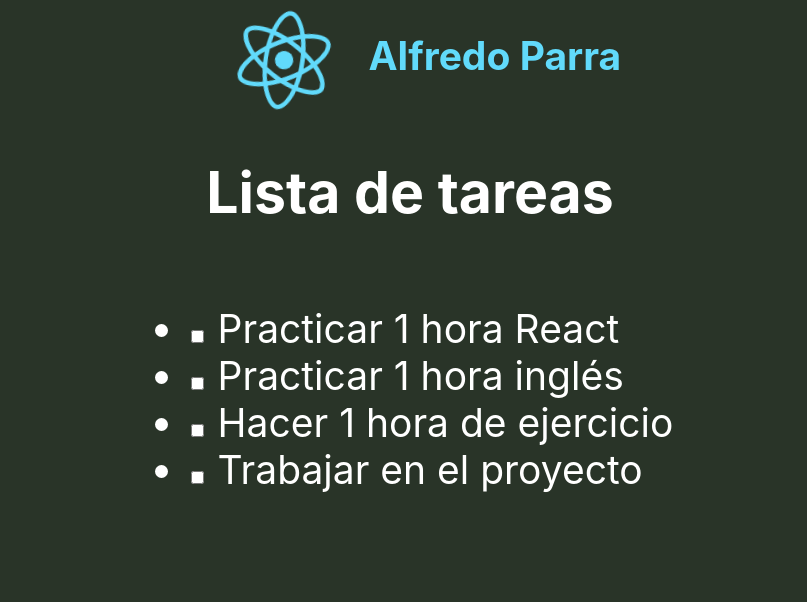
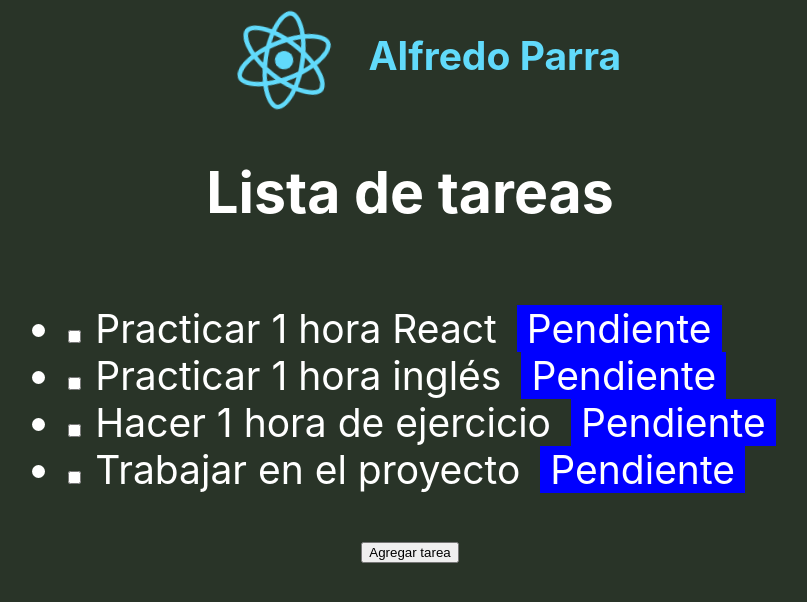
Before and after one commit to Draifor/my-react-task-list, a React (Create React App) app: page / in a window 1280 px wide. Shown: the top 602 px of the page, without its empty margins (230-1037 px from the left). Built offline with nearby package versions, Linux system fonts and the light colour scheme.

Commit message:
Added use state tho tasko TaskListComponent

```diff
--- a/src/components/TaskComponent.jsx
+++ b/src/components/TaskComponent.jsx
@@ -1,8 +1,11 @@
-function TaskComponent(props) {
+import "./task.css"
+
+function TaskComponent({ description, status }) {
     return (
-      <label>
-        <input type="checkbox"/> {props.task}
-      </label>
+      <>
+        <input type="checkbox" /> {description}
+        <span>{status === "Pendiente" ? "Pendiente" : "Completado"}</span>
+      </>
     );
 }
 
--- a/src/components/TaskListComponent.jsx
+++ b/src/components/TaskListComponent.jsx
@@ -1,22 +1,26 @@
+import { useState } from "react";
 import TaskComponent from "./TaskComponent";
 
 function TaskListComponent() {
+  const defaultTasks = [
+    { description: "Practicar 1 hora React", status: "Pendiente" },
+    { description: "Practicar 1 hora inglés", status: "Pendiente" },
+    { description: "Hacer  1 hora de ejercicio", status: "Pendiente" },
+    { description: "Trabajar en el proyecto", status: "Pendiente" },
+  ];
+  const [tasks, setTask] = useState(defaultTasks);
     return (
       <div>
         <ul className="task-list">
-          <li>
-            <TaskComponent task="Practicar 1 hora React" />
-          </li>
-          <li>
-            <TaskComponent task="Practicar 1 hora inglés" />
-          </li>
-          <li>
-            <TaskComponent task="Hacer  1 hora de ejercicio" />
-          </li>
-          <li>
-            <TaskComponent task="Trabajar en el proyecto" />
-          </li>
+          {tasks.map(task=> {
+            return (
+              <li>
+                <TaskComponent description={task.description} status={task.status}/>
+              </li>
+            );
+          })}
         </ul>
+        <button onClick={()=> setTask()}>Agregar tarea</button>
       </div>
     );
 }
--- /dev/null
+++ b/src/components/task.css
@@ -0,0 +1,6 @@
+span {
+    margin: 2px 20px;
+    padding: 0px 10px;
+    background-color: blue;
+    color: white;
+}
```
